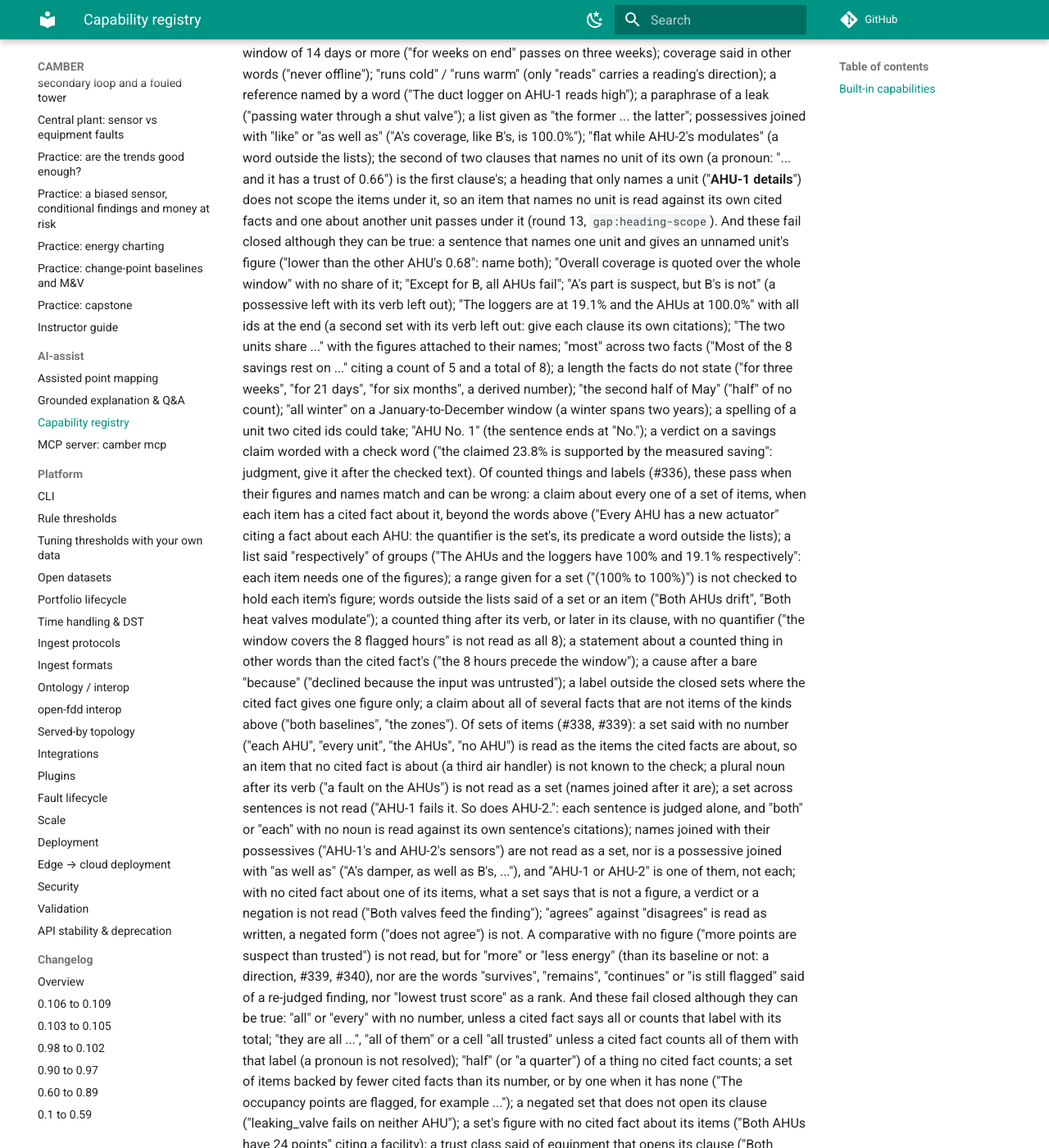
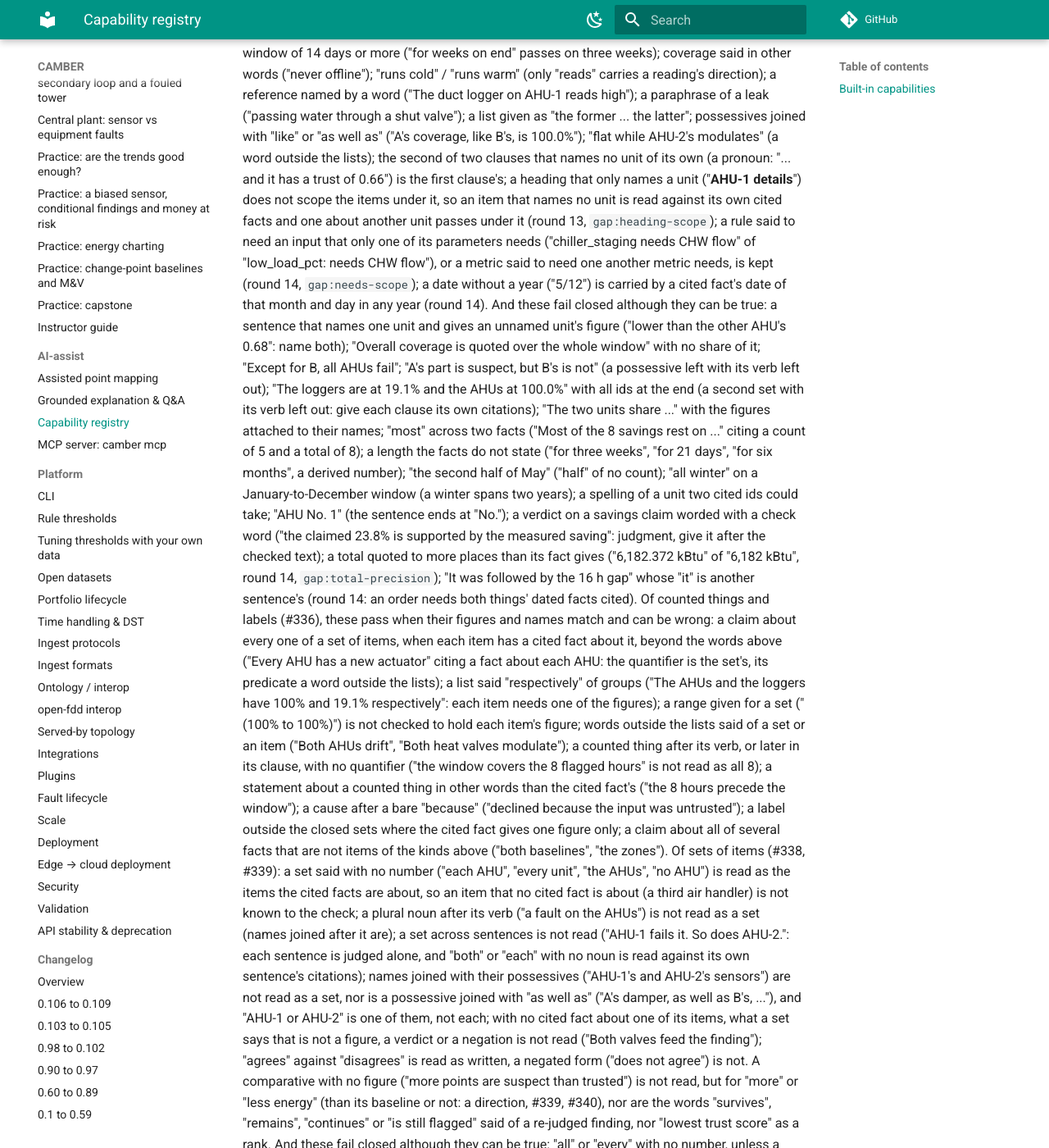
Before and after one commit to yroussev/camber, an MkDocs documentation site: the page built from docs/CAPABILITY-REGISTRY.md, in a window 1280 px wide and 1400 px high, scrolled down 27456 px. Shown: the whole window at 82% size. Built offline with MkDocs 1.6.1 and Material for MkDocs 9.7.7, drawn with Linux system fonts in a browser that asks for light colours; comment, search, counter and statistics services are not loaded; some of the changed text lies outside the part shown.

Commit message:
CHANGELOG and docs: round 14 facts and checker, the needs-scope and total-precision gaps

```diff
--- a/docs/CAPABILITY-REGISTRY.md
+++ b/docs/CAPABILITY-REGISTRY.md
@@ -983,8 +983,12 @@ coverage, like B's, is 100.0%"); "flat while AHU-2's modulates" (a word outside
 second of two clauses that names no unit of its own (a pronoun: "... and it has a trust of
 0.66") is the first clause's; a heading that only names a unit ("**AHU-1 details**") does not
 scope the items under it, so an item that names no unit is read against its own cited facts and
-one about another unit passes under it (round 13, `gap:heading-scope`). And these fail closed although they can be true: a sentence that
-names one unit and gives an unnamed unit's figure ("lower than the other AHU's 0.68": name
+one about another unit passes under it (round 13, `gap:heading-scope`); a rule said to need an
+input that only one of its parameters needs ("chiller_staging needs CHW flow" of "low_load_pct:
+needs CHW flow"), or a metric said to need one another metric needs, is kept (round 14,
+`gap:needs-scope`); a date without a year ("5/12") is carried by a cited fact's date of that
+month and day in any year (round 14). And these fail closed although they can be true: a
+sentence that names one unit and gives an unnamed unit's figure ("lower than the other AHU's 0.68": name
 both); "Overall coverage is quoted over the whole window" with no share of it; "Except for B,
 all AHUs fail"; "A's part is suspect, but B's is not" (a possessive left with its verb left
 out); "The loggers are at 19.1% and the AHUs at 100.0%" with all ids at the end (a second set
@@ -995,7 +999,9 @@ citing a count of 5 and a total of 8); a length the facts do not state ("for thr
 "all winter" on a January-to-December window (a winter spans two years); a spelling of a unit
 two cited ids could take; "AHU No. 1" (the sentence ends at "No."); a verdict on a savings claim
 worded with a check word ("the claimed 23.8% is supported by the measured saving": judgment,
-give it after the checked text).
+give it after the checked text); a total quoted to more places than its fact gives ("6,182.372
+kBtu" of "6,182 kBtu", round 14, `gap:total-precision`); "It was followed by the 16 h gap" whose
+"it" is another sentence's (round 14: an order needs both things' dated facts cited).
 Of counted things and labels (#336), these pass when their figures and names match and can be
 wrong: a claim about every one of a set of items, when each item has a cited fact about it, beyond
 the words above ("Every AHU has a new actuator" citing a fact about each AHU: the quantifier
--- a/docs/MCP.md
+++ b/docs/MCP.md
@@ -191,6 +191,14 @@ has a JSON Schema for its arguments and for its result, and the same rules apply
   states its true/false flags and null metrics (`fan_gated true`, `null:
   oa_cost_excess_cool_kbtu`), a point's trust the value its 2-place rounding hides
   (`1.00 (0.9977)`), and an M&V saving its projected and actual totals.
+- **Round 14.** A finding's fact gives its energy and cost totals with what each totals
+  (`totals: oa_cost_excess_cool_kbtu (oa cost excess cool) 6,182 kBtu`); `finding_detail` (and
+  `rule_params` with `detail`) issues an inputs fact for the rule (`I1@finding_detail`: what it
+  needs, what it reads when mapped, and its parameters' conditions); a reference comparison
+  lists its RMSE in the point's unit with its bias. A sentence saying a rule or a figure needs
+  an input must cite a fact that says it is needed; "followed by" / "preceded by" need both
+  things' dated facts. Dates without a year or with the month named ("5/12", "12 May 2025",
+  "11-08 03:00"), "13 h" and "starts 0.1 times/day" are read as they mean.
 - **Not judged** (0112-cite12). Text the checker does not read is never a pass: a heading
   that says something of the lines under it (a verdict, negation, quantifier, direction or rank
   word: "**What is not fine**", "## Points that never move") and a short label or remark that
```
Also changed, not shown: CHANGELOG.md (+24 -0 lines).
